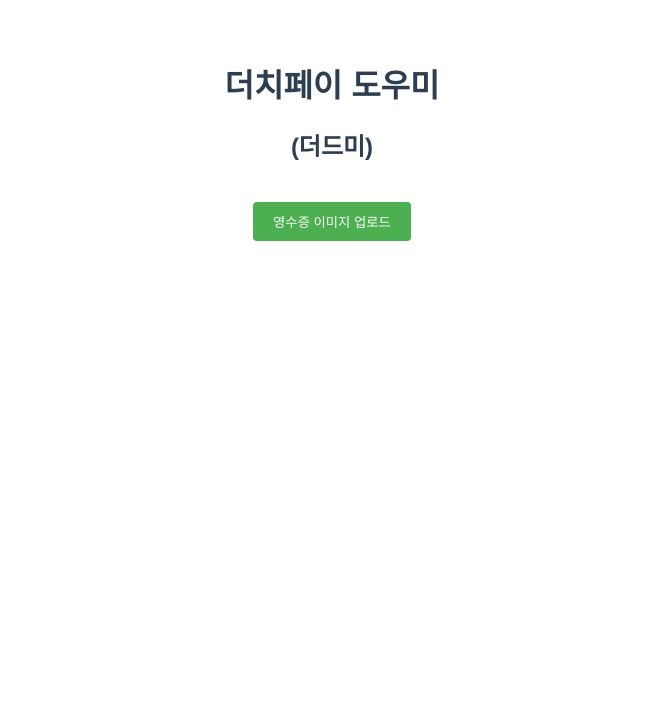
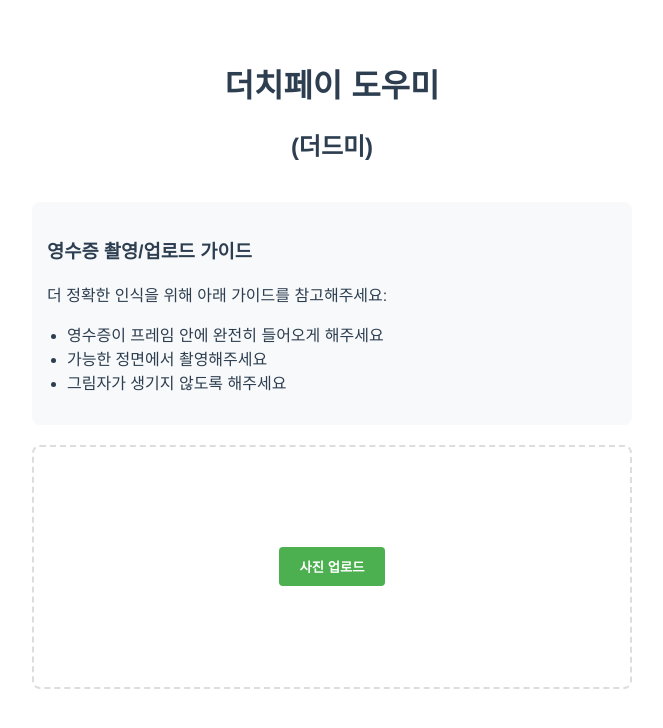
Before and after one commit to hyungoo7703/ocr-project, a Vue app in the folder dutchpay-assistant/: page / in a window 1280 px wide. Shown: the top 728 px of the page, without its empty margins (308-971 px from the left). Built offline with nearby package versions, Linux system fonts and the light colour scheme.

Commit message:
segmentation of camera upload method, clean UI

```diff
--- a/dutchpay-assistant/src/components/ImageUploader.vue
+++ b/dutchpay-assistant/src/components/ImageUploader.vue
@@ -1,39 +1,70 @@
 <template>
-  <div class="receipt-scanner">
-    <div class="upload-section">
-      <input
-        type="file"
-        @change="onFileChange"
-        accept="image/*"
-        ref="fileInput"
-        class="hidden"
-      />
-      <button v-if="!imageUrl" @click="triggerFileInput" class="upload-btn">
-        영수증 이미지 업로드
-      </button>
+  <div class="image-uploader">
+    <!-- 업로드 가이드 섹션 -->
+    <div class="upload-guide">
+      <h3>영수증 촬영/업로드 가이드</h3>
+      <p>더 정확한 인식을 위해 아래 가이드를 참고해주세요:</p>
+      <ul>
+        <li>영수증이 프레임 안에 완전히 들어오게 해주세요</li>
+        <li>가능한 정면에서 촬영해주세요</li>
+        <li>그림자가 생기지 않도록 해주세요</li>
+      </ul>
     </div>
 
-    <div v-if="imageUrl" class="preview-section">
-      <button @click="extractText" :disabled="isLoading" class="extract-btn">
-        텍스트 추출
-      </button>
-      <div v-if="isLoading" class="loading">텍스트 추출 중...</div>
-      <div v-if="extractedText" class="result-section">
-        <h3>추출된 정보</h3>
-        <div class="extracted-data">
-          <p>총액: {{ parsedData.totalAmount }}원</p>
-          <p>부가세: {{ parsedData.tax }}원</p>
-          <p>날짜: {{ parsedData.date }}</p>
+    <!-- 파일 업로드 영역 -->
+    <div
+      class="upload-area"
+      @dragover.prevent
+      @drop.prevent="handleDrop"
+    >
+      <div v-if="!previewUrl" class="upload-placeholder">
+        <input
+          type="file"
+          ref="fileInput"
+          accept="image/*"
+          @change="handleFileSelect"
+          class="file-input"
+        />
+
+        <div class="upload-buttons">
+          <button @click="triggerFileInput" class="upload-button">
+            사진 업로드
+          </button>
+          <button
+            v-if="isMobile && hasCamera"
+            @click="startCamera"
+            class="camera-button"
+          >
+            카메라로 촬영
+          </button>
         </div>
       </div>
-      <br />
-      <img :src="imageUrl" alt="영수증 이미지" class="preview-image" />
+
+      <!-- 미리보기 영역 -->
+      <div v-else class="preview-container">
+        <img :src="previewUrl" alt="Preview" class="preview-image" />
+        <div class="preview-actions">
+          <button @click="processImage" :disabled="isProcessing" class="process-button">
+            {{ isProcessing ? '처리중...' : '텍스트 추출하기' }}
+          </button>
+          <button @click="resetImage" class="reupload-button">
+            다시 업로드
+          </button>
+        </div>
+      </div>
+    </div>
+
+    <!-- 카메라 뷰 영역 -->
+    <div v-if="showCamera" class="camera-view">
+      <video ref="videoElement" autoplay playsinline></video>
+      <button @click="captureImage">촬영하기</button>
+      <button @click="stopCamera">취소</button>
     </div>
   </div>
 </template>
 
 <script setup lang="ts">
-import { ref, onUnmounted } from 'vue'
+import { ref, onMounted } from 'vue'
 /**
  * 참고: https://github.com/naptha/tesseract.js#tesseractjs
  * 1. createWorker
@@ -41,224 +72,295 @@ import { ref, onUnmounted } from 'vue'
  * 2, Worker
  * TypeScript 타입 정의를 위한 인터페이스
  */
-import { createWorker, Worker } from 'tesseract.js'
+import { createWorker } from 'tesseract.js'
 
-interface ParsedData {
-  totalAmount: string
-  tax: string
-  date: string
+// 상태 관리
+const fileInput = ref<HTMLInputElement | null>(null)
+const videoElement = ref<HTMLVideoElement | null>(null)
+const previewUrl = ref<string>('')
+const showCamera = ref(false)
+const isProcessing = ref(false)
+const isMobile = ref(false)
+const hasCamera = ref(false)
+
+// 카메라 스트림 저장
+let mediaStream: MediaStream | null = null
+
+onMounted(() => {
+  //모바일 체크
+  isMobile.value = /Android|webOS|iPhone|iPad|iPod|BlackBerry|IEMobile|Opera Mini/i.test(
+    navigator.userAgent
+  )
+  checkCamera()
+})
+
+/**
+ * 카메라 사용 가능 여부 체크
+ */
+const checkCamera = async () => {
+  try {
+    const devices = await navigator.mediaDevices.enumerateDevices()
+    hasCamera.value = devices.some(device => device.kind === 'videoinput')
+  } catch (error) {
+    console.error('카메라 체크 중 에러:', error)
+    hasCamera.value = false
+  }
 }
 
-const fileInput = ref<HTMLInputElement | null>(null)
-const imageUrl = ref<string | null>(null)
-const extractedText = ref('')
-const isLoading = ref(false)
-const parsedData = ref<ParsedData>({
-  totalAmount: '0',
-  tax: '0',
-  date: '',
-})
-let worker: Worker | null = null
-
 /**
- * 이미지 업로드 트리거
+ * 파일 입력 트리거
  */
 const triggerFileInput = () => {
   fileInput.value?.click()
 }
 
 /**
- * 이미지 업로드
- * @param e
+ * 파일 선택 처리
+ * @param event
  */
-const onFileChange = (e: Event) => {
-  const target = e.target as HTMLInputElement
-  const file = target.files?.[0]
-  if (file) {
-    preprocessImage(file)
+const handleFileSelect = (event: Event) => {
+  const target = event.target as HTMLInputElement
+  if (target.files && target.files[0]) {
+    const file = target.files[0]
+    handleImage(file)
   }
 }
 
 /**
- * 이미지 전처리
- * @param file
+ * 드래그 앤 드롭 처리
+ * @param event
  */
-const preprocessImage = async (file: File) => {
-  try {
-    const image = new Image()
-    image.src = URL.createObjectURL(file)
-
-    image.onload = () => {
-      const canvas = document.createElement('canvas')
-      const ctx = canvas.getContext('2d')
-      if (!ctx) return
-
-      // 이미지 크기 조정
-      const MAX_WIDTH = 1000
-      let width = image.width
-      let height = image.height
-
-      if (width > MAX_WIDTH) {
-        height = (MAX_WIDTH * height) / width
-        width = MAX_WIDTH
-      }
-
-      canvas.width = width
-      canvas.height = height
-
-      // 이미지 품질 개선
-      ctx.fillStyle = 'white'
-      ctx.fillRect(0, 0, width, height)
-      ctx.drawImage(image, 0, 0, width, height)
-
-      // 대비 향상
-      ctx.filter = 'contrast(1.2)'
-      ctx.drawImage(canvas, 0, 0)
-
-      imageUrl.value = canvas.toDataURL('image/jpeg', 0.9)
-    }
-  } catch (error) {
-    console.error('이미지 전처리 실패:', error)
+const handleDrop = (event: DragEvent) => {
+  const files = event.dataTransfer?.files
+  if (files && files[0]) {
+    handleImage(files[0])
   }
 }
 
 /**
- * 텍스트 추출
+ * 이미지 처리
+ * @param file
  */
-const extractText = async () => {
-  if (!imageUrl.value || isLoading.value) return
+const handleImage = (file: File) => {
+  if (!file.type.startsWith('image/')) {
+    alert('이미지 파일만 업로드 가능합니다.')
+    return
+  }
+  previewUrl.value = URL.createObjectURL(file)
+}
 
-  isLoading.value = true
+/**
+ * 카메라 시작
+ */
+const startCamera = async () => {
   try {
-    const workerInstance = await initializeWorker()
-    const {
-      data: { text },
-    } = await workerInstance.recognize(imageUrl.value)
-    extractedText.value = text
-    parseReceiptData(text)
+    mediaStream = await navigator.mediaDevices.getUserMedia({
+      video: { facingMode: 'environment' }
+    })
+    if (videoElement.value) {
+      videoElement.value.srcObject = mediaStream
+      showCamera.value = true
+    }
   } catch (error) {
-    console.error('텍스트 추출 실패:', error)
-  } finally {
-    isLoading.value = false
+    console.error('카메라 시작 중 에러:', error)
+    alert('카메라를 시작할 수 없습니다.')
   }
 }
 
 /**
- * Tesseract.js의 워커(Worker)를 초기화
+ * 카메라 정지
  */
-const initializeWorker = async (): Promise<Worker> => {
-  if (!worker) {
-    worker = await createWorker('kor+eng')
-    await worker.loadLanguage('kor+eng')
-    await worker.initialize('kor+eng')
+const stopCamera = () => {
+  if (mediaStream) {
+    mediaStream.getTracks().forEach(track => track.stop())
+    mediaStream = null
   }
-  return worker
+  showCamera.value = false
+}
+/**
+ * 이미지 캡처
+ */
+const captureImage = () => {
+  if (!videoElement.value) return
+
+  const canvas = document.createElement('canvas')
+  canvas.width = videoElement.value.videoWidth
+  canvas.height = videoElement.value.videoHeight
+
+  const context = canvas.getContext('2d')
+  if (context) {
+    context.drawImage(videoElement.value, 0, 0, canvas.width, canvas.height)
+    previewUrl.value = canvas.toDataURL('image/jpeg')
+    stopCamera()
+  }
 }
 
 /**
- * 필요 내용만 추출
- * @param text
+ * 이미지 처리 (Tesseract)
  */
-const parseReceiptData = (text: string) => {
-  // 금액 패턴을 더 유연하게 수정
-  const totalAmountPatterns = [
-    /합계\s*금?\s*액\s*:?\s*(\d{1,3}(,\d{3})*)/,
-    /합\s*계\s*:?\s*(\d{1,3}(,\d{3})*)/,
-    /합계\s*:?\s*(\d{1,3}(,\d{3})*)/,
-    /합계금액\s*:?\s*(\d{1,3}(,\d{3})*)/,
-    /Total\s*:?\s*(\d{1,3}(,\d{3})*)/i,
-  ]
+const processImage = async () => {
+  isProcessing.value = true
+  try {
+    const worker = await createWorker('kor')
+    const result = await worker.recognize(previewUrl.value)
 
-  // 부가세 패턴도 더 유연하게 수정
-  const taxPatterns = [
-    /부\s*가\s*세\s*액?\s*:?\s*(\d{1,3}(,\d{3})*)/,
-    /부가세\s*:?\s*(\d{1,3}(,\d{3})*)/,
-    /VAT\s*:?\s*(\d{1,3}(,\d{3})*)/i,
-  ]
+    // 전체 텍스트의 평균 신뢰도 계산
+    const confidence = result.data.confidence
+    const extractedText = result.data.text
 
-  // 날짜 패턴도 더 다양한 형식 지원
-  const datePatterns = [
-    /(\d{2,4}[-/]\d{1,2}[-/]\d{1,2})/,
-    /(\d{4}년\s*\d{1,2}월\s*\d{1,2}일)/,
-    /(\d{2}\/\d{2}\/\d{2,4})/,
-  ]
+    // 신뢰도에 따른 처리
+    if (confidence < 65) {
+      alert('텍스트 인식 품질이 좋지 않습니다. 다시 촬영해주세요.')
+      return
+    }
 
-  let totalAmount = '0'
-  let tax = '0'
-  let date = ''
+    // 영수증 관련 키워드 체크 (간단한 검증)
+    const receiptKeywords = ['총액', '합계', '금액', '원', '부가세', 'VAT']
+    const hasReceiptKeywords = receiptKeywords.some(keyword =>
+      extractedText.includes(keyword)
+    )
 
-  // 각 패턴을 순차적으로 시도
-  for (const pattern of totalAmountPatterns) {
-    const match = text.match(pattern)
-    if (match && match[1]) {
-      totalAmount = match[1]
-      break
+    if (!hasReceiptKeywords) {
+      alert('영수증으로 인식되지 않았습니다. 다시 확인해주세요.')
+      return
     }
-  }
 
-  for (const pattern of taxPatterns) {
-    const match = text.match(pattern)
-    if (match && match[1]) {
-      tax = match[1]
-      break
-    }
-  }
+    console.log('추출된 텍스트:', extractedText)
+    console.log('인식 신뢰도:', confidence + '%')
 
-  for (const pattern of datePatterns) {
-    const match = text.match(pattern)
-    if (match && match[1]) {
-      date = match[1]
-      break
-    }
-  }
-
-  parsedData.value = {
-    totalAmount,
-    tax,
-    date,
+    await worker.terminate()
+  } catch (error) {
+    console.error('텍스트 추출 중 에러:', error)
+    alert('텍스트 추출에 실패했습니다.')
+  } finally {
+    isProcessing.value = false
   }
 }
 
-onUnmounted(() => {
-  if (worker) {
-    worker.terminate()
+/**
+ * 이미지 초기화 함수
+ */
+const resetImage = () => {
+  previewUrl.value = ''
+  if (fileInput.value) {
+    fileInput.value.value = ''
   }
-})
+}
 </script>
 
 <style scoped>
-.receipt-scanner {
+.image-uploader {
   max-width: 600px;
   margin: 0 auto;
   padding: 20px;
 }
 
-.upload-section {
+.upload-guide {
   margin-bottom: 20px;
+  padding: 15px;
+  background-color: #f8f9fa;
+  border-radius: 8px;
+  text-align: left;
 }
 
-.hidden {
+.upload-guide ul {
+  padding-left: 20px;
+}
+
+.upload-area {
+  border: 2px dashed #ddd;
+  border-radius: 8px;
+  padding: 20px;
+  margin-bottom: 20px;
+  cursor: pointer;
+  min-height: 200px;
+  display: flex;
+  flex-direction: column;
+  justify-content: center;
+}
+
+.upload-placeholder {
+  display: flex;
+  flex-direction: column;
+  align-items: center;
+  justify-content: center;
+}
+
+.file-input {
   display: none;
 }
 
+.upload-buttons {
+  display: flex;
+  gap: 10px;
+  justify-content: center;
+}
+
+.preview-container {
+  position: relative;
+  width: 100%;
+}
+
 .preview-image {
-  max-width: 100%;
+  width: 100%;
+  height: auto;
+  object-fit: contain;
+  border-radius: 8px;
+}
+
+.preview-actions {
+  position: sticky;
+  bottom: 0;
+  left: 0;
+  right: 0;
+  background-color: rgba(255, 255, 255, 0.9);
+  padding: 10px;
+  display: flex;
+  gap: 10px;
+  justify-content: center;
+  z-index: 1;
+}
+
+.upload-button,
+.camera-button,
+.process-button,
+.reupload-button {
+  padding: 10px 20px;
+  border: none;
+  border-radius: 4px;
+  cursor: pointer;
+  font-weight: bold;
+  transition: background-color 0.3s;
+}
+
+.upload-button {
+  background-color: #4CAF50;
+  color: white;
+}
+
+.camera-button {
+  background-color: #2196F3;
+  color: white;
+}
+
+.process-button {
+  background-color: #FF5722;
+  color: white;
+}
+
+.reupload-button {
+  background-color: #9E9E9E;
+  color: white;
+}
+
+.camera-view {
   margin: 20px 0;
 }
 
-.loading {
-  text-align: center;
-  padding: 20px;
-  color: #666;
-}
-
-button {
-  padding: 10px 20px;
-  border: none;
-  border-radius: 4px;
-  background-color: #4caf50;
-  color: white;
-  cursor: pointer;
+.camera-view video {
+  width: 100%;
+  max-width: 500px;
+  border-radius: 8px;
 }
 
 button:disabled {
@@ -266,10 +368,17 @@ button:disabled {
   cursor: not-allowed;
 }
 
-.result-section {
-  margin-top: 20px;
-  padding: 20px;
-  border: 1px solid #ddd;
+button:hover:not(:disabled) {
+  opacity: 0.9;
+}
+
+.camera-view button {
+  margin: 10px;
+  padding: 10px 20px;
+  background-color: #2196F3;
+  color: white;
+  border: none;
   border-radius: 4px;
+  cursor: pointer;
 }
 </style>
```
